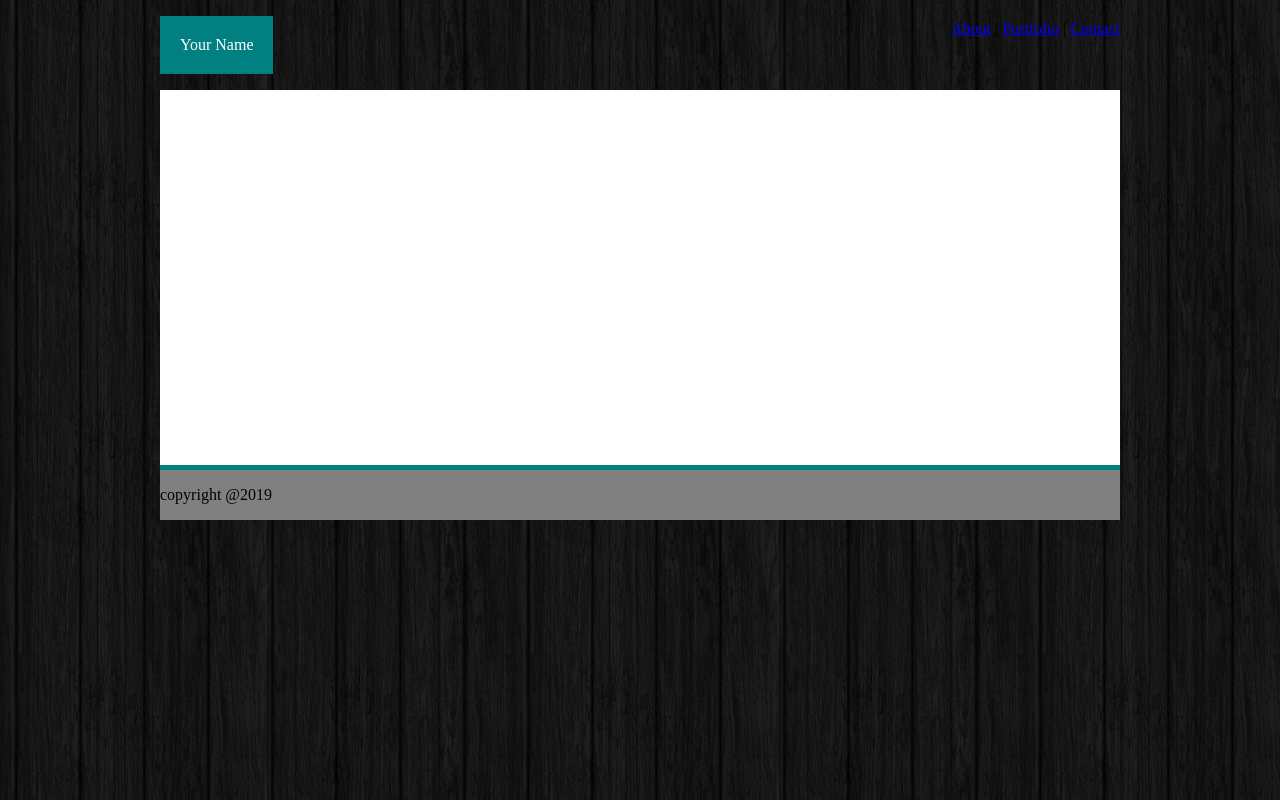
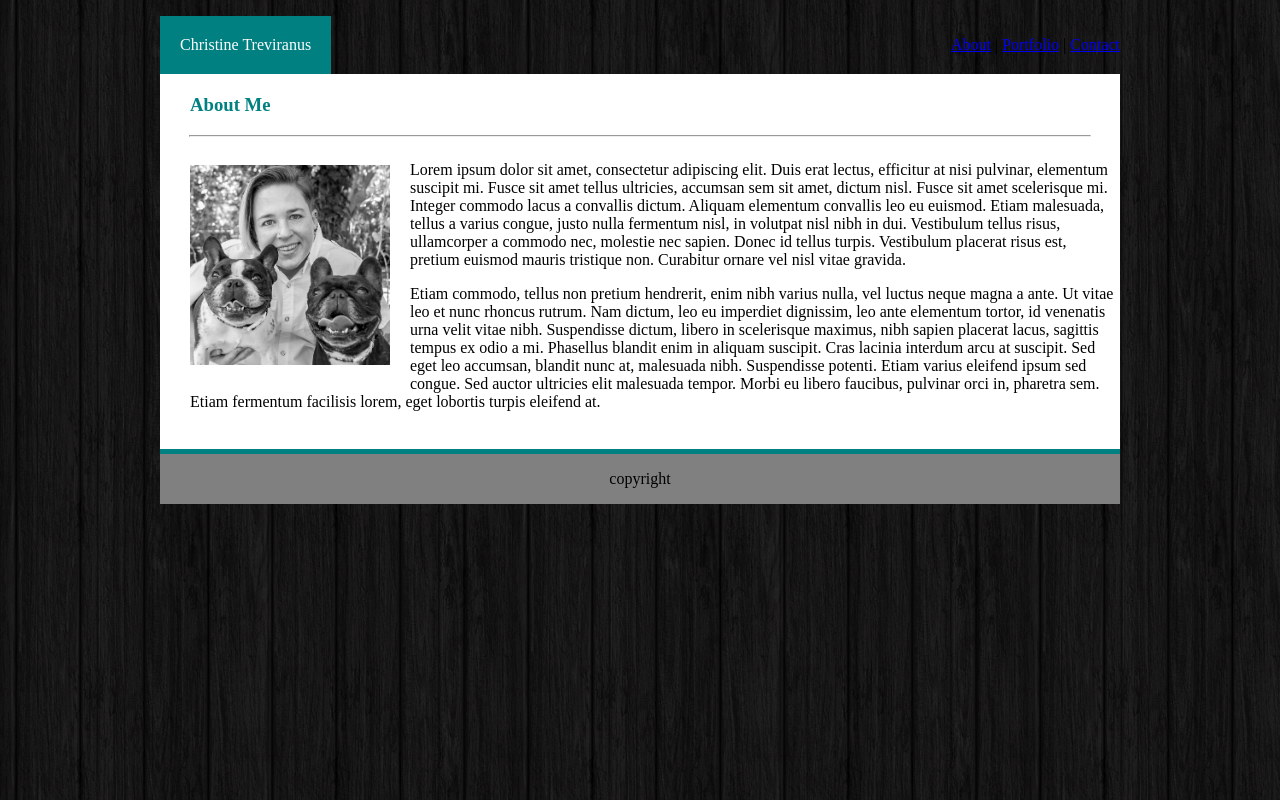
Before and after one commit to christytreviranus/Basic-Portfolio, a plain HTML site: page index.html in a window 1280 px wide. Drawn offline with Linux system fonts and the light colour scheme.

Commit message:
About Page template completed

```diff
--- a/assets/css/style.css
+++ b/assets/css/style.css
@@ -10,12 +10,13 @@ body {
     color: white;
     background: teal;
     padding: 20px 20px;
+    margin-bottom: 0;
 }
 
 #navlinks {
     float: right;
     position: relative;
-    padding: 20px 0px;
+    padding: 36px  0px 20px 0px;
 
 }
 
@@ -31,8 +32,30 @@ footer {
     width: 960px;
     height: 50px;
     background: grey;
+    text-align: center;
 }
 
+hr {
+    max-width: 900px;
+}
 
+h3 {
+    padding-top: 20px;
+    padding-left: 30px;
+    color: teal;
+}
 
+img {
+    padding-left: 30px;
+    float: left;
+    margin: 20px 20px 20px 0px;
 }
+
+.about-text {
+    float: left;
+    left: 200px;
+}
+
+#aboutpara {
+    padding-left: 30px;
+}
--- a/index.html
+++ b/index.html
@@ -9,7 +9,7 @@
 <body>
     <!-- Navigation -->
     <nav>
-        <p id="name">Your Name</p>
+        <p id="name">Christine Treviranus</p>
         <div id="navlinks">
             <a href="/index.html">About</a> | <a href="/portfolio.html">Portfolio</a> | <a
                 href="/contact.html">Contact</a>
@@ -18,11 +18,18 @@
 
     <!-- About Me Content Area -->
     <div class="aboutme">
+        <h3>About Me</h3>
+        <hr>
+        <div class="about-text">
+            <img src="/assets/images/me_bw.jpg" width="200px" height="200px">
+            <p id="aboutpara">Lorem ipsum dolor sit amet, consectetur adipiscing elit. Duis erat lectus, efficitur at nisi pulvinar, elementum suscipit mi. Fusce sit amet tellus ultricies, accumsan sem sit amet, dictum nisl. Fusce sit amet scelerisque mi. Integer commodo lacus a convallis dictum. Aliquam elementum convallis leo eu euismod. Etiam malesuada, tellus a varius congue, justo nulla fermentum nisl, in volutpat nisl nibh in dui. Vestibulum tellus risus, ullamcorper a commodo nec, molestie nec sapien. Donec id tellus turpis. Vestibulum placerat risus est, pretium euismod mauris tristique non. Curabitur ornare vel nisl vitae gravida.</p>
+            <p id="aboutpara">Etiam commodo, tellus non pretium hendrerit, enim nibh varius nulla, vel luctus neque magna a ante. Ut vitae leo et nunc rhoncus rutrum. Nam dictum, leo eu imperdiet dignissim, leo ante elementum tortor, id venenatis urna velit vitae nibh. Suspendisse dictum, libero in scelerisque maximus, nibh sapien placerat lacus, sagittis tempus ex odio a mi. Phasellus blandit enim in aliquam suscipit. Cras lacinia interdum arcu at suscipit. Sed eget leo accumsan, blandit nunc at, malesuada nibh. Suspendisse potenti. Etiam varius eleifend ipsum sed congue. Sed auctor ultricies elit malesuada tempor. Morbi eu libero faucibus, pulvinar orci in, pharetra sem. Etiam fermentum facilisis lorem, eget lobortis turpis eleifend at.</p>
+        </div>
     </div>
 
     <!-- Footer -->
     <footer>
-        <p>copyright @2019</p>
+        <p>copyright</p>
     </footer>
 
 
```
